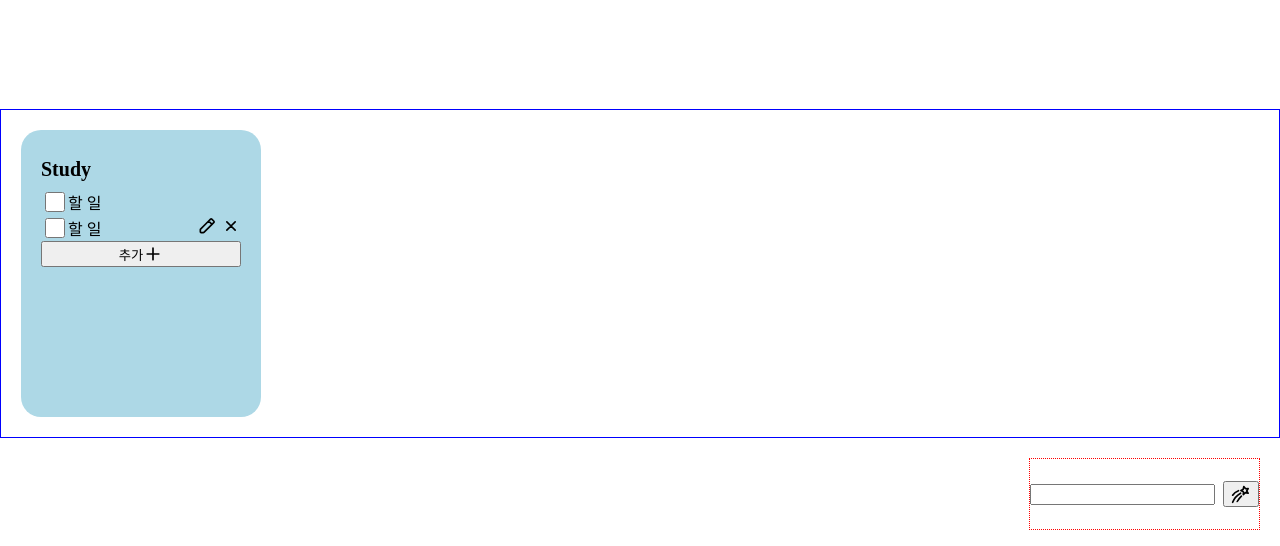
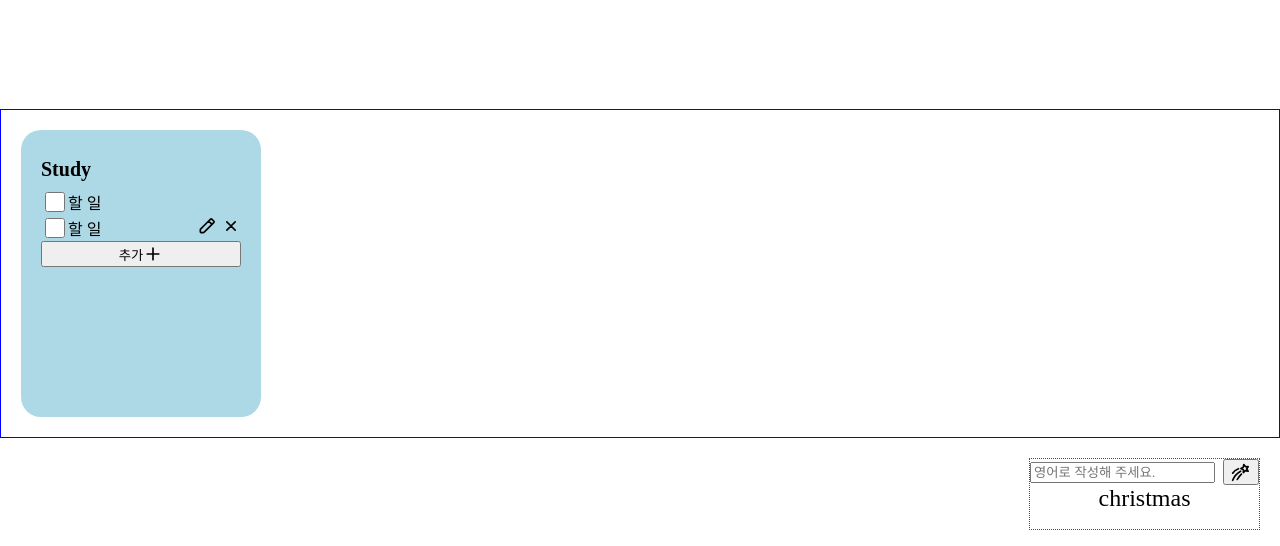
Before and after one commit to soohyn/vanila-javascript, a plain HTML site: page ToDoList/index.html in a window 1280 px wide. Shown: the part 250-796 px from the top of the page. Drawn offline with Linux system fonts and the light colour scheme; a web font is replaced by a local one.

Commit message:
배경 검색 키워드 보여주는 부분 추가

```diff
--- a/ToDoList/index.html
+++ b/ToDoList/index.html
@@ -48,8 +48,9 @@
       </div>
       <div class="bottom-container">
         <div class="search-bg-container">
+          <div class="search-form">
             <div class="input-container">
-            <input />
+              <input placeholder="영어로 작성해 주세요." />
             </div>
             <div class="button-container">
               <button id="background-search">
@@ -60,6 +61,9 @@
               </button>
             </div>
           </div>
+
+          <div class="current-bg-keyword">christmas</div>
+        </div>
       </div>
     </div>
   </body>
--- a/ToDoList/style.css
+++ b/ToDoList/style.css
@@ -69,6 +69,7 @@ button {
 .icon-button {
   width: 20px;
   height: 20px;
+  overflow: hidden;
   cursor: pointer;
   user-select: none;
 }
@@ -82,9 +83,15 @@ button {
 
 .search-bg-container {
   display: flex;
+  flex-direction: column;
+  align-items: center;
+  border: 1px dotted red;
+}
+
+.search-form {
+  display: flex;
   flex-direction: row;
   align-items: center;
-  border: 1px dotted red;
 }
 
 .input-container {
@@ -99,3 +106,7 @@ button {
 
 .button-container > button {
 }
+
+.current-bg-keyword {
+  font-size: 24px;
+}
```
Lines whose indentation alone changed are shown as unchanged.
